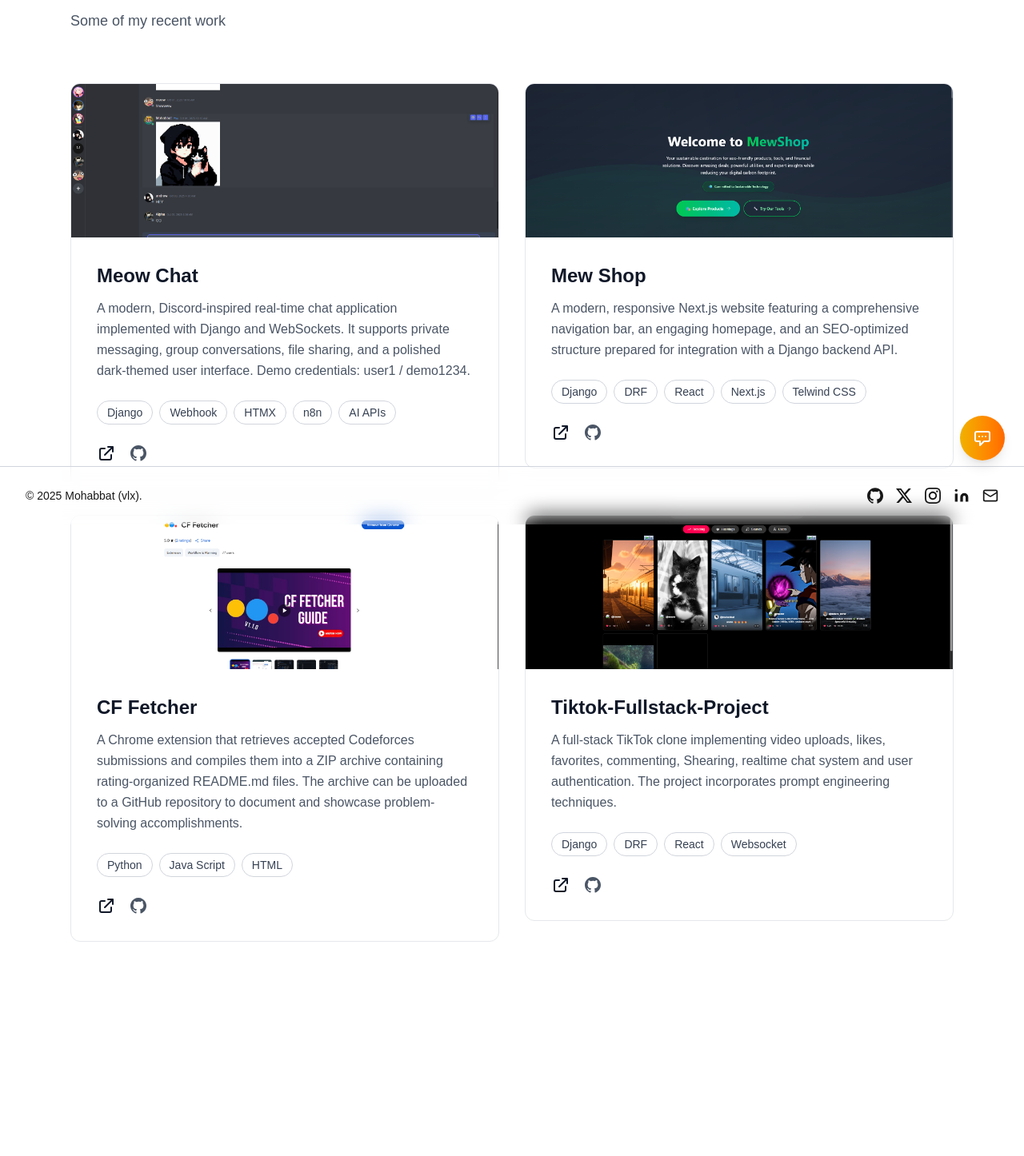
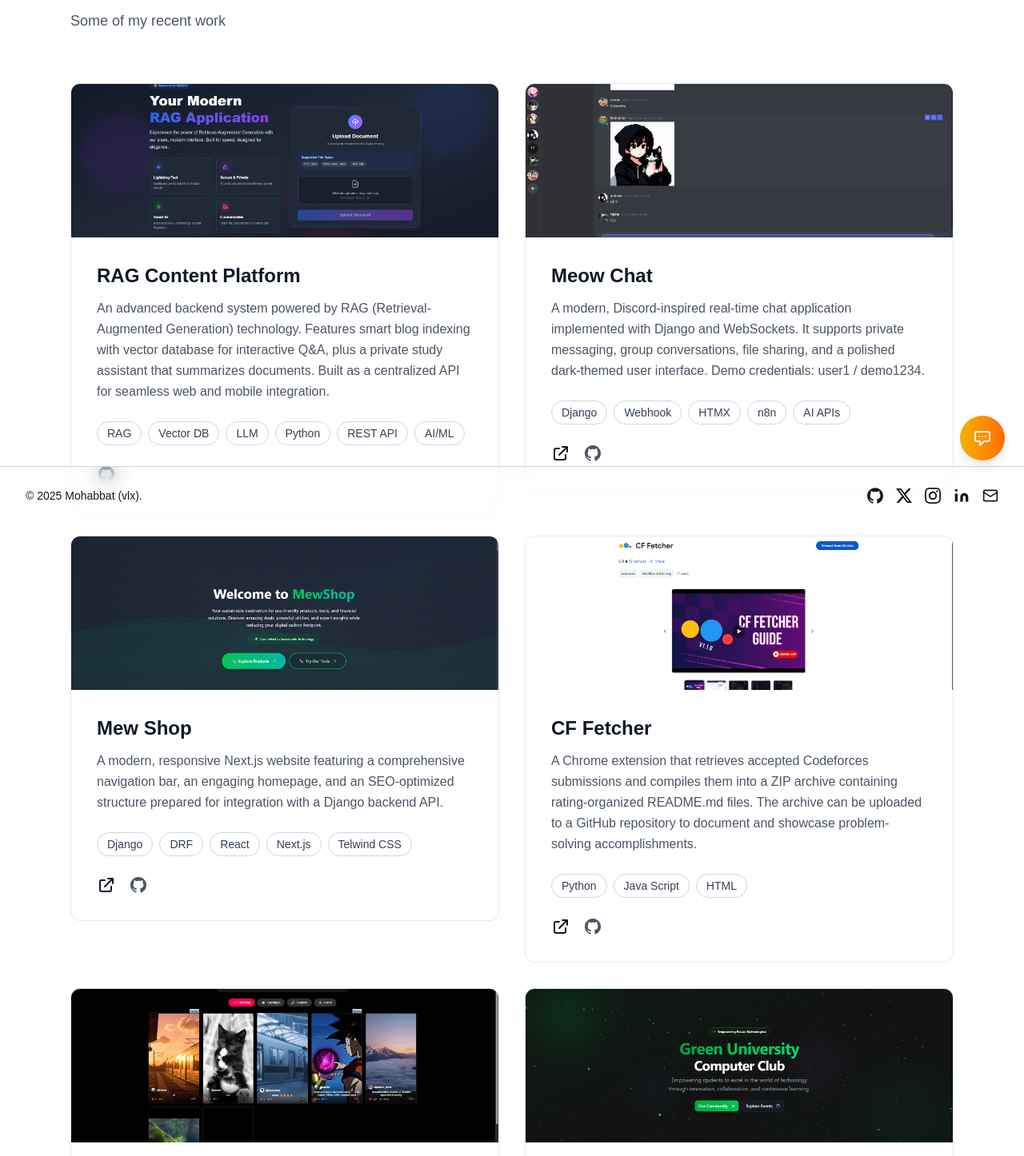
Before and after one commit to Andrew-Velox/mohabbat.me, a Next.js app: page /projects in a window 1280 px wide. Shown: the part 144-1590 px from the top of the page at 80% size. Before the commit the page ends 1466 px from the top, so only its background shows below. Built offline with nearby package versions, Linux system fonts and the light colour scheme.

Commit message:
update projects section

```diff
--- a/src/app/projects/page.tsx
+++ b/src/app/projects/page.tsx
@@ -15,6 +15,15 @@ interface Project {
 const projects: Project[] = [
     {
         id: 1,
+        title: 'RAG Content Platform',
+        description: 'An advanced backend system powered by RAG (Retrieval-Augmented Generation) technology. Features smart blog indexing with vector database for interactive Q&A, plus a private study assistant that summarizes documents. Built as a centralized API for seamless web and mobile integration.',
+        tags: ['RAG', 'Vector DB', 'LLM', 'Python', 'REST API', 'AI/ML'],
+        link: undefined,
+        github: "https://github.com/Andrew-Velox/Mega-Project",
+        image: '/projects_img/project5.png',
+    },
+    {
+        id: 2,
         title: 'Meow Chat',
         description: 'A modern, Discord-inspired real-time chat application implemented with Django and WebSockets. It supports private messaging, group conversations, file sharing, and a polished dark-themed user interface. Demo credentials: user1 / demo1234.',
         tags: ['Django', 'Webhook', 'HTMX','n8n','AI APIs'],
@@ -23,7 +32,7 @@ const projects: Project[] = [
         image: '/projects_img/project1.png',
     },
     {
-        id: 2,
+        id: 3,
         title: 'Mew Shop',
         description: 'A modern, responsive Next.js website featuring a comprehensive navigation bar, an engaging homepage, and an SEO-optimized structure prepared for integration with a Django backend API.',
         tags: ['Django', 'DRF', 'React', 'Next.js', 'Telwind CSS'],
@@ -32,7 +41,7 @@ const projects: Project[] = [
         image: '/projects_img/project2.png',
     },
     {
-        id: 3,
+        id: 4,
         title: 'CF Fetcher',
         description: 'A Chrome extension that retrieves accepted Codeforces submissions and compiles them into a ZIP archive containing rating-organized README.md files. The archive can be uploaded to a GitHub repository to document and showcase problem-solving accomplishments.',
         tags: ['Python', 'Java Script', 'HTML'],
@@ -41,13 +50,22 @@ const projects: Project[] = [
         image: '/projects_img/project3.png',
     },
     {
-        id: 4,
+        id: 5,
         title: 'Tiktok-Fullstack-Project',
         description: 'A full-stack TikTok clone implementing video uploads, likes, favorites, commenting, Shearing, realtime chat system and user authentication. The project incorporates prompt engineering techniques. ',
         tags: ['Django', 'DRF', 'React','Websocket'],
         link: 'https://tiktok-fullstack-project.vercel.app/',
         github: '#',
         image: '/projects_img/project4.png',
+    },
+    {
+        id: 6,
+        title: 'GUCC Website AI Chatbot',
+        description: 'Contributed a RAG-based AI chatbot assistant to my university computer club website. The club president can upload documents via Django admin panel, which are automatically indexed into a vector database. The chatbot intelligently answers queries based on the uploaded content.',
+        tags: ['RAG', 'Django', 'Vector DB', 'LLM', 'Python',],
+        link: undefined,
+        github: 'https://github.com/GreenUniversityComputerClub',
+        image: '/projects_img/club_web_contribution.png',
     },
 ];
 
```
Also changed, not shown: public/projects_img/club_web_contribution.png (added), public/projects_img/project5.png (added).
